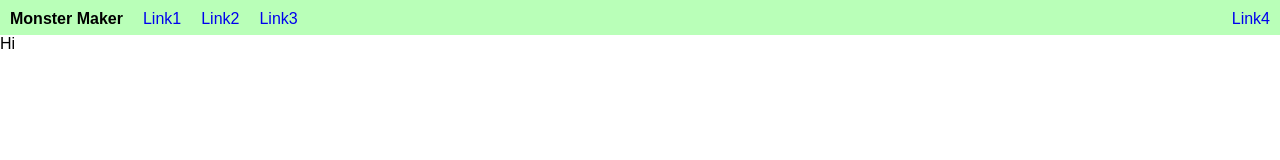
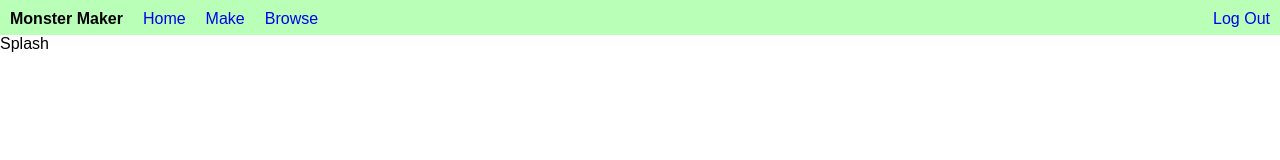
Before and after one commit to iamtraviscole/varyscary, a React (Create React App) app: page / in a window 1280 px wide. Shown: the top 160 px of the page. Built offline with nearby package versions, Linux system fonts and the light colour scheme.

Commit message:
setup basic REST routes

```diff
--- a/src/components/App.js
+++ b/src/components/App.js
@@ -2,14 +2,25 @@ import React, { Component, Fragment } from 'react'
 import { Route } from 'react-router-dom'
 
 import NavBar from './NavBar'
+import Splash from './Splash'
 import Home from './Home'
+import NewMonster from './NewMonster'
+import Monsters from './Monsters'
 
 class App extends Component {
+
   render() {
+    let homeComponent = Splash
+    let navBar = <NavBar />
+    // if isLoggedIn homeComponent = Home
+    // if !isLoggedIn navBar = null
     return (
       <Fragment>
-        <NavBar />
-        <Route exact path='/' component={Home}/>
+        {navBar}
+        <Route exact path='/' component={homeComponent}/>
+        <Route exact path='/monsters' component={Monsters}/>
+        <Route exact path='/username/monsters/new' component={NewMonster}/>
+        <Route exact path='/username/monsters' component={Monsters}/>
       </Fragment>
     )
   }
--- a/src/components/Home.js
+++ b/src/components/Home.js
@@ -5,7 +5,7 @@ import '../styles/Home.css'
 const Home = (props) => {
   return (
     <div className='Home'>
-      <p>Hi</p>
+      <p>Home</p>
     </div>
   )
 }
--- /dev/null
+++ b/src/components/Monsters.js
@@ -0,0 +1,11 @@
+import React from 'react'
+
+const Monsters = (props) => {
+  return (
+    <div>
+      Monsters
+    </div>
+  )
+}
+
+export default Monsters
--- a/src/components/NavBar.js
+++ b/src/components/NavBar.js
@@ -8,10 +8,10 @@ const NavBar = (props) => {
     <div className='NavBar'>
       <ul className='NavBar__ul'>
         <li className='NavBar__li NavBar__li--logo'>Monster Maker</li>
-        <li className='NavBar__li'><NavLink to='/'>Link1</NavLink></li>
-        <li className='NavBar__li'><NavLink to='/'>Link2</NavLink></li>
-        <li className='NavBar__li'><NavLink to='/'>Link3</NavLink></li>
-        <li className='NavBar__li NavBar__li--right'><NavLink to='/'>Link4</NavLink></li>
+        <li className='NavBar__li'><NavLink to='/'>Home</NavLink></li>
+        <li className='NavBar__li'><NavLink to='/username/monsters/new'>Make</NavLink></li>
+        <li className='NavBar__li'><NavLink to='/username/monsters'>Browse</NavLink></li>
+        <li className='NavBar__li NavBar__li--right'><NavLink to='/'>Log Out</NavLink></li>
       </ul>
     </div>
   )
--- /dev/null
+++ b/src/components/NewMonster.js
@@ -0,0 +1,9 @@
+import React from 'react'
+
+const NewMonster = (props) => {
+  return (
+    <div>New Monster</div>
+  )
+}
+
+export default NewMonster
--- /dev/null
+++ b/src/components/Splash.js
@@ -0,0 +1,9 @@
+import React from 'react'
+
+const Splash = (props) => {
+  return (
+    <div>Splash</div>
+  )
+}
+
+export default Splash
--- a/src/index.js
+++ b/src/index.js
@@ -1,9 +1,11 @@
 import React from 'react'
 import ReactDOM from 'react-dom'
 import { BrowserRouter } from 'react-router-dom'
+import registerServiceWorker from './registerServiceWorker'
+
 import './index.css'
+
 import App from './components/App'
-import registerServiceWorker from './registerServiceWorker'
 
 ReactDOM.render((
   <BrowserRouter>
```
Also changed, not shown: src/styles/MonsterMaker.css (added), src/styles/Monsters.css (added), src/styles/Splash.css (added).
